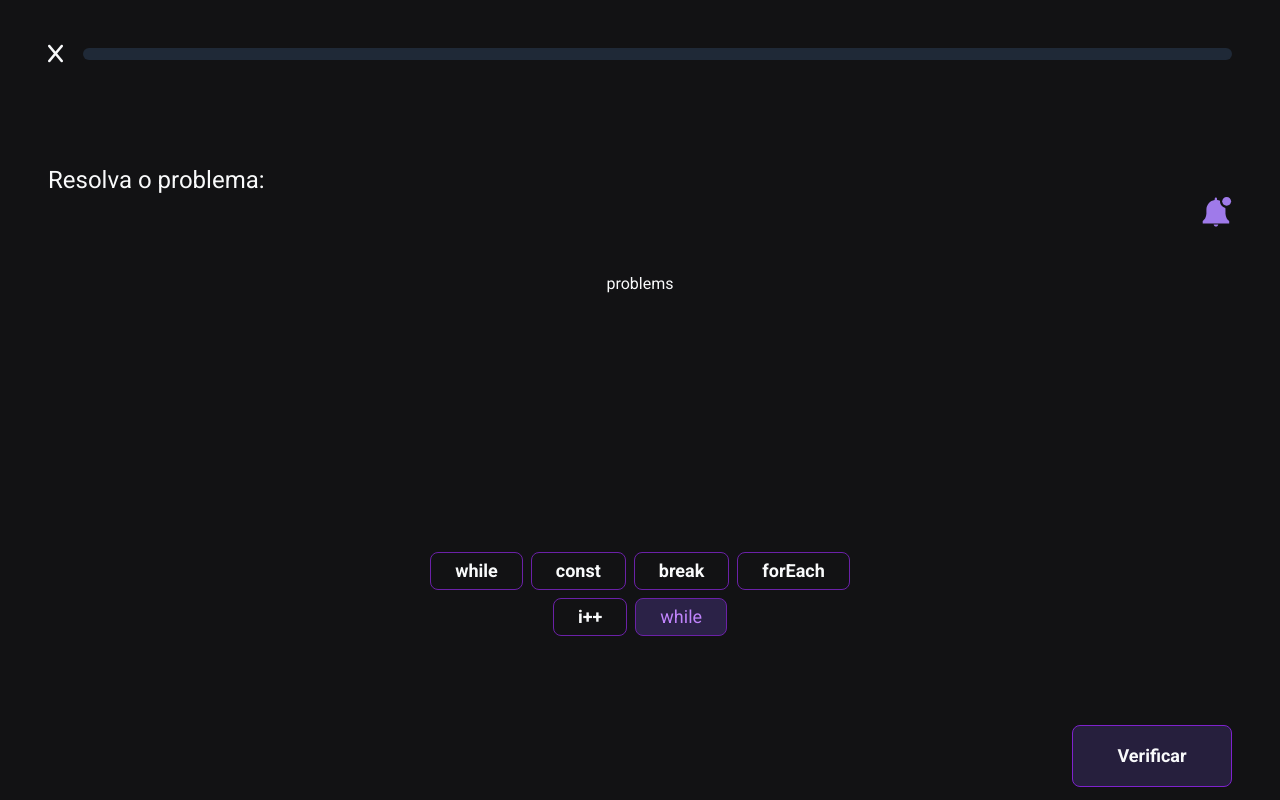
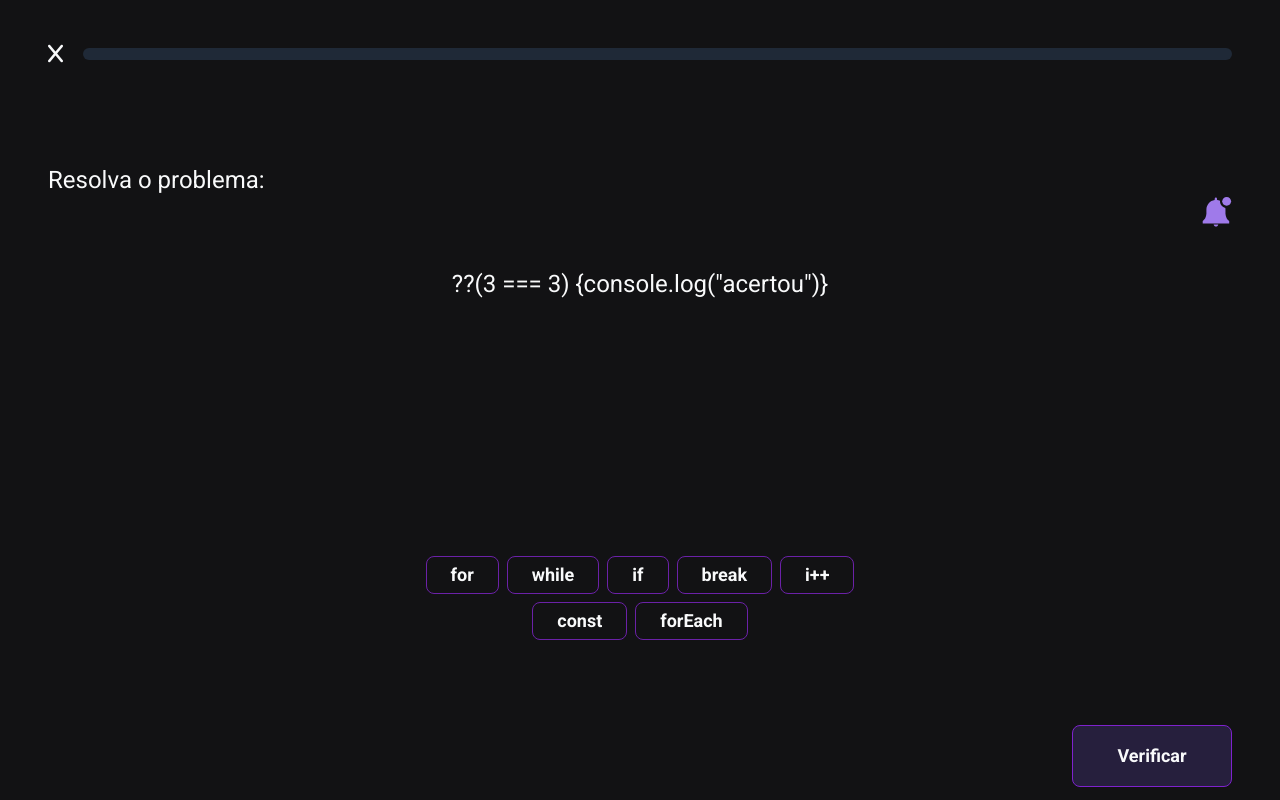
Before and after one commit to douglassantos45/StackoverGame, a React (Vite) app: page /challenge in a window 1280 px wide. Built offline with nearby package versions, Linux system fonts and the light colour scheme; no server answers; sample sign-in values are in the browser's storage.

Commit message:
chore: news commits

```diff
--- a/src/components/Header.tsx
+++ b/src/components/Header.tsx
@@ -1,16 +1,29 @@
 import * as UIDropdownMenu from '@radix-ui/react-dropdown-menu';
+import { Navigate } from 'react-router-dom';
+import { UserProps } from '../layouts/Home';
 
 export const Header = () => {
+  const getLocalStorage = localStorage.getItem('react.auth.user');
+  if (!getLocalStorage) return <Navigate to="/home" />;
+
+  const user = JSON.parse(getLocalStorage) as UserProps;
+
   return (
     <header className="py-4 mb-16 w-full h-20 bg-background px-4 fixed inset-0 z-50">
       <div className="container mx-auto flex items-center justify-between">
         <div className="flex items-center gap-4">
           <img src="mascote.png" alt="" className="max-w-[40px] w-full" />
-          <h1 className="font-semibold text-purple-600 lg:text-xl">StackOverGame</h1>
+          <h1 className="font-semibold text-purple-600 lg:text-xl">
+            StackOverGame
+          </h1>
         </div>
         <UIDropdownMenu.Root>
           <UIDropdownMenu.Trigger className=" cursor-pointer outline-0">
-            <img src="profile.png" alt="" className="max-w-[40px]" />
+            <img
+              src={user.photoURL}
+              alt=""
+              className="max-w-[40px] rounded-full"
+            />
           </UIDropdownMenu.Trigger>
 
           <UIDropdownMenu.Content
@@ -21,7 +34,15 @@ n-300 mr-1"
               <i className="fa-solid fa-gear mr-2 text-gray-400"></i>Conta
             </UIDropdownMenu.Item>
             <UIDropdownMenu.Item className="text-gray-300 hover:text-gray-400 outline-0 transition py-1 pl-3">
-            <i className="fa-solid fa-arrow-right-from-bracket mr-2 text-gray-400"></i>Sair
+              <button
+                onClick={() => {
+                  localStorage.removeItem('react.auth.user');
+                  window.location.href = '/home';
+                }}
+              >
+                <i className="fa-solid fa-arrow-right-from-bracket mr-2 text-gray-400"></i>
+                Sair
+              </button>
             </UIDropdownMenu.Item>
           </UIDropdownMenu.Content>
         </UIDropdownMenu.Root>
--- /dev/null
+++ b/src/components/PrivateRouter.tsx
@@ -0,0 +1,14 @@
+import { ReactNode } from 'react';
+import { Navigate } from 'react-router-dom';
+
+type PrivateRouter = {
+  children: ReactNode;
+};
+
+export const PrivateRouter = ({ children }: PrivateRouter) => {
+  const token = localStorage.getItem('react.auth.user');
+
+  if (!token) return <Navigate to="/" />;
+
+  return <>{children}</>;
+};
--- a/src/layouts/Challenge/Problem.tsx
+++ b/src/layouts/Challenge/Problem.tsx
@@ -1,35 +1,59 @@
-import { useState } from 'react';
+import { useEffect, useState } from 'react';
+import { problems } from './mock/problems';
 
-export const Problem = () => {
-  const words = ['for', 'while', 'if', 'break', 'i++', 'const', 'forEach'];
-  const wordsNoReat = new Set<string>();
+type ProblemProps = {
+  problem: {
+    id: string | number;
+    problem: string;
+    description: string;
+    correctWords: string[];
+    randomWords: string[];
+    xp: number;
+  };
+};
 
-  Array.from({ length: words.length - 1 }).map(() => {
-    wordsNoReat.add(words[Math.floor(Math.random() * words.length)]);
-  });
+export const Problem = ({ problem }: ProblemProps) => {
+  const [selectedWords, setSelectedWords] = useState<string[]>([]);
 
-  [...wordsNoReat].map((word) => console.log(word));
+  const handleSlectWords = (word: string) => {
+    if (selectedWords.includes(word)) {
+      const wordMatch: string[] = [];
+      for (let i = 0; i < selectedWords.length; i++) {
+        if (selectedWords[i] !== word) {
+          wordMatch.push(selectedWords[i]);
+        }
+      }
+      setSelectedWords(wordMatch);
+    } else {
+      if (selectedWords.length >= problem.correctWords.length) return;
+      setSelectedWords([...selectedWords, word]);
+    }
+  };
+
+  useEffect(() => {
+    localStorage.setItem('react.words', JSON.stringify(selectedWords));
+  }, [selectedWords]);
 
   return (
     <section className="h-full flex flex-col">
       <h1 className="text-2xl">Resolva o problema:</h1>
 
       <div className="flex flex-col items-center justify-center flex-1 w-full">
-        <p className="mb-32">problems</p>
+        <p className="mb-32 text-2xl">{problem.problem}</p>
         <div className="flex flex-wrap mt-32 gap-2 max-w-md items-center justify-center">
-          {[...wordsNoReat].map((word, key) => (
+          {[...problem.randomWords].map((word: string, key) => (
             <button
               key={key}
-              className={`border border-purple-800 px-6 py-1 rounded-lg text-lg font-bold`}
+              onClick={() => handleSlectWords(word)}
+              className={`border border-purple-800 px-6 py-1 rounded-lg text-lg font-bold ${
+                selectedWords.includes(word)
+                  ? 'bg-purple-1000/50 border border-purple-800 px-6 py-1 rounded-lg text-lg text-purple-400'
+                  : ''
+              }`}
             >
               {word}
             </button>
           ))}
-          <button
-            className={`bg-purple-1000/50 border border-purple-800 px-6 py-1 rounded-lg text-lg text-purple-400`}
-          >
-            while
-          </button>
         </div>
       </div>
     </section>
--- a/src/layouts/Challenge/VerifyButton.tsx
+++ b/src/layouts/Challenge/VerifyButton.tsx
@@ -1,12 +1,16 @@
-type VerifyButtonProps = {
+import { ButtonHTMLAttributes, useEffect, useState } from 'react';
+
+type VerifyButtonProps = ButtonHTMLAttributes<HTMLButtonElement> & {
   incrementBar: () => void;
-}
+};
 
-export const VerifyButton = ({incrementBar}: VerifyButtonProps) => {
+export const VerifyButton = ({ incrementBar, ...rest }: VerifyButtonProps) => {
+
   return (
     <button
       className="p-4 w-40 border border-purple-700 bg-purple-1000/40 text-lg font-bold rounded-lg"
       onClick={incrementBar}
+      {...rest}
     >
       Verificar
     </button>
--- a/src/layouts/Challenge/index.tsx
+++ b/src/layouts/Challenge/index.tsx
@@ -1,13 +1,32 @@
 import { useRef } from 'react';
 import { HeaderBar } from './HeaderBar';
+import { problems } from './mock/problems';
 import { Problem } from './Problem';
 import { VerifyButton } from './VerifyButton';
 
-const CHALLENGE_NUMBER = 10;
+const CHALLENGE_NUMBER = problems.length;
 
 export const Challenge = () => {
   // eslint-disable-next-line @typescript-eslint/no-non-null-assertion
   const barRef = useRef<HTMLDivElement>(null!);
+  const correctWords = ['if', 'while'];
+
+  const checkWords = () => {
+    const words = JSON.parse(localStorage.getItem('react.words') as any);
+
+    let success = false;
+
+    for (let i = 0; i < words.length; i++) {
+      correctWords[i] === words[i] ? (success = true) : (success = false);
+    }
+
+    if (success) {
+      alert('Você acertou');
+    } else {
+      alert('Você errou');
+    }
+    return incrementBar();
+  };
 
   const incrementBar = () => {
     if (barRef) {
@@ -31,11 +50,20 @@ export const Challenge = () => {
         <div className="cursor-pointer">
           <img src="bell-icon.svg" className="absolute right-0 top-8 w-8" />
         </div>
-        <Problem />
+        <Problem
+          problem={{
+            id: 1,
+            problem: `??(3 === 3) {console.log("acertou")}`,
+            description: 'Download the React DevTools for a better development experience: https://reactjs.org/link/react-devtools',
+            correctWords: ['if'],
+            randomWords: ['for', 'while', 'if', 'break', 'i++', 'const', 'forEach'],
+            xp: 56,
+          }}
+        />
       </main>
 
       <footer className="flex items-center h-32 justify-end">
-        <VerifyButton incrementBar={incrementBar} />
+        <VerifyButton onClick={checkWords} incrementBar={incrementBar} />
       </footer>
     </div>
   );
--- /dev/null
+++ b/src/layouts/Challenge/mock/problems.ts
@@ -0,0 +1,6 @@
+export const problems = [
+  { id: 1, description: '', correctWords: [], randomWords: [], xp: 16 },
+  { id: 2, description: '', correctWords: [], randomWords: [], xp: 26 },
+  { id: 3, description: '', correctWords: [], randomWords: [], xp: 36 },
+  { id: 4, description: '', correctWords: [], randomWords: [], xp: 56 },
+];
--- a/src/layouts/Login.tsx
+++ b/src/layouts/Login.tsx
@@ -17,6 +17,8 @@ export const Login = () => {
 
   const auth = getAuth(app);
 
+  const navigate = useNavigate();
+
   const sigInGoogle = () => {
     signInWithPopup(auth, provider)
       .then((result) => {
@@ -35,6 +37,7 @@ export const Login = () => {
               token,
             })
           );
+          navigate('/home')
         }
       })
       .catch((error) => {
@@ -45,7 +48,6 @@ export const Login = () => {
       });
   };
 
-  const navigate = useNavigate();
   return (
     <div className="flex h-screen w-full">
       <div className="hidden lg:flex justify-center items-center bg-purple-1000 w-full">
--- a/src/router.tsx
+++ b/src/router.tsx
@@ -4,15 +4,37 @@ import { Home } from './layouts/Home';
 import App from './App';
 import { Ranking } from './layouts/Ranking';
 import { Challenge } from './layouts/Challenge';
+import { PrivateRouter } from './components/PrivateRouter';
 
 export const Router = () => {
   return (
     <BrowserRouter>
       <Routes>
         <Route path="/" element={<App />} />
-        <Route path="home" element={<Home />} />
-        <Route path="challenge" element={<Challenge />} />
-        <Route path="ranking" element={<Ranking />} />
+        <Route
+          path="home"
+          element={
+            <PrivateRouter>
+              <Home />
+            </PrivateRouter>
+          }
+        />
+        <Route
+          path="challenge"
+          element={
+            <PrivateRouter>
+              <Challenge />
+            </PrivateRouter>
+          }
+        />
+        <Route
+          path="ranking"
+          element={
+            <PrivateRouter>
+              <Ranking />
+            </PrivateRouter>
+          }
+        />
       </Routes>
     </BrowserRouter>
   );
```
Also changed, not shown: src/layouts/Home.tsx (+8 -0 lines).
